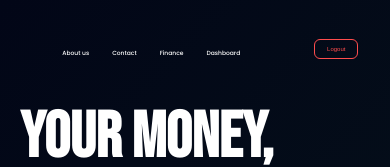
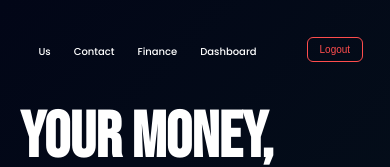
Before and after one commit to Viktor-angelo/Finsight, a React (Vite) app in the folder frontend/: page /home in a window 390 px wide. Shown: the top 167 px of the page. Built offline with nearby package versions, Linux system fonts and the light colour scheme; sample sign-in values are in the browser's storage.

Commit message:
new definitive navbar

```diff
--- a/frontend/src/components/Navbar.css
+++ b/frontend/src/components/Navbar.css
@@ -115,7 +115,7 @@
     margin: 0 auto;
     padding: 10px;
     right: 20px;
-    font-size: 6px;
+    font-size: 10px;
   }
   .newLogo{
     display: none !important;
@@ -125,6 +125,6 @@
    margin-left: 1vh;
   }
   .logoutBtn{
-    font-size: 6px;
+    font-size: 10px;
   }
 }
--- a/frontend/src/components/Navbar.jsx
+++ b/frontend/src/components/Navbar.jsx
@@ -23,7 +23,7 @@
       <nav className="nav">
         <ul className="navLinks">
           <li>
-            <Link to="/about">About us</Link>
+            <Link to="/about">Us</Link>
           </li>
           <li>
             <Link to="/contact">Contact</Link>
```
